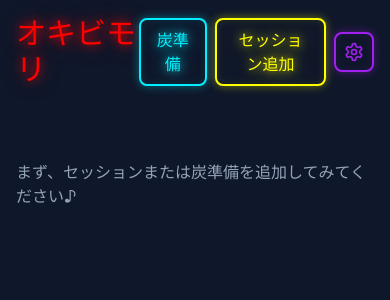
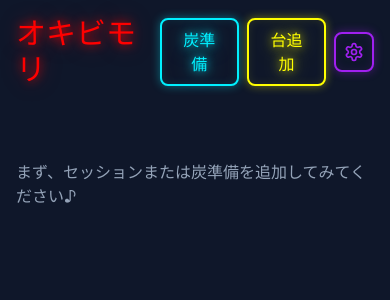
Before and after one commit to nt-admin-602/hookah-heat-management, a Next.js app: page / in a window 390 px wide. Shown: the top 300 px of the page. Built offline with nearby package versions, Linux system fonts and the light colour scheme; a web font is replaced by a local one.

Commit message:
chore: Change button text from セッション追加 to 台追加
- Shortened button label to prevent text wrapping on mobile devices

Co-Authored-By: Claude Opus 4.6 <noreply@anthropic.com>

```diff
--- a/app/page.tsx
+++ b/app/page.tsx
@@ -302,7 +302,7 @@ export default function StandListPage() {
             onClick={() => setShowForm(!showForm)}
             className="px-4 py-2 bg-slate-900 rounded-lg font-medium neon-border-yellow hover:shadow-lg transition-all"
           >
-            <span className="neon-yellow">セッション追加</span>
+            <span className="neon-yellow">台追加</span>
           </button>
           <button
             onClick={() => setShowSettings(true)}
```
